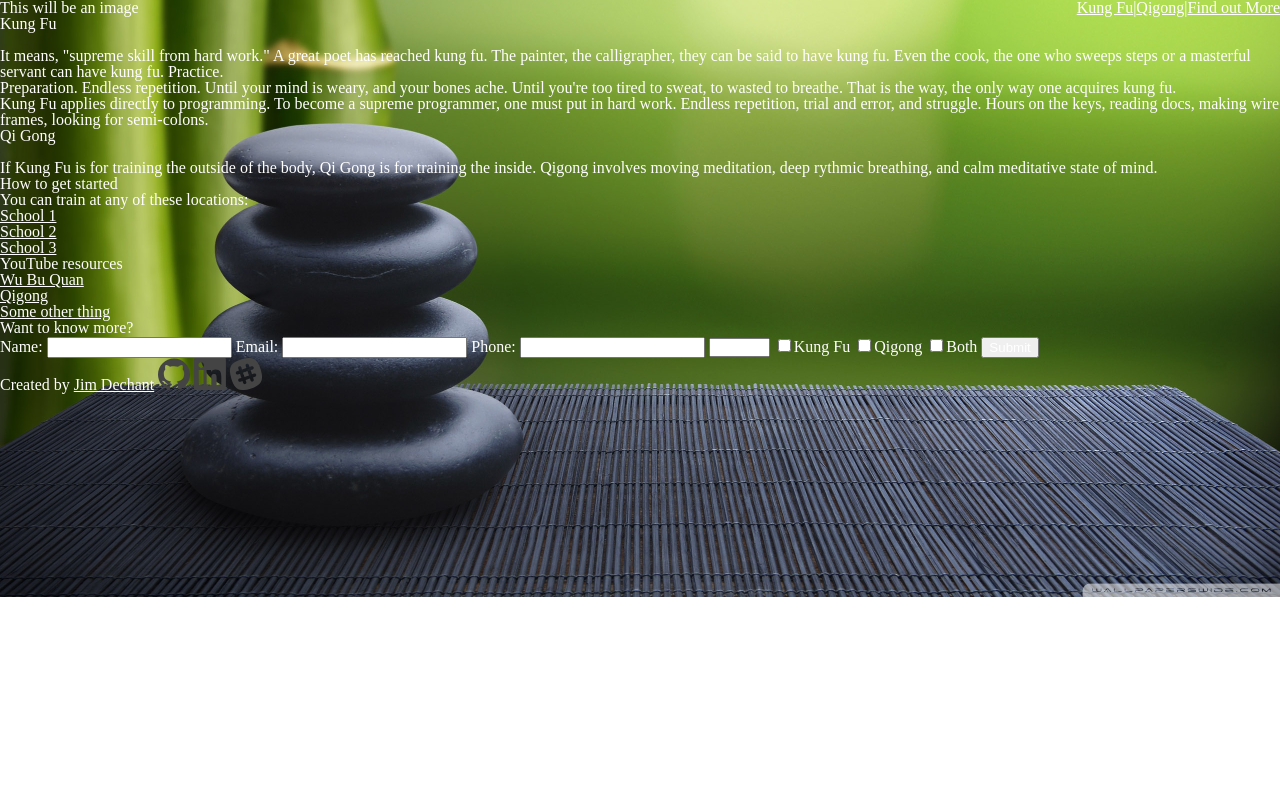
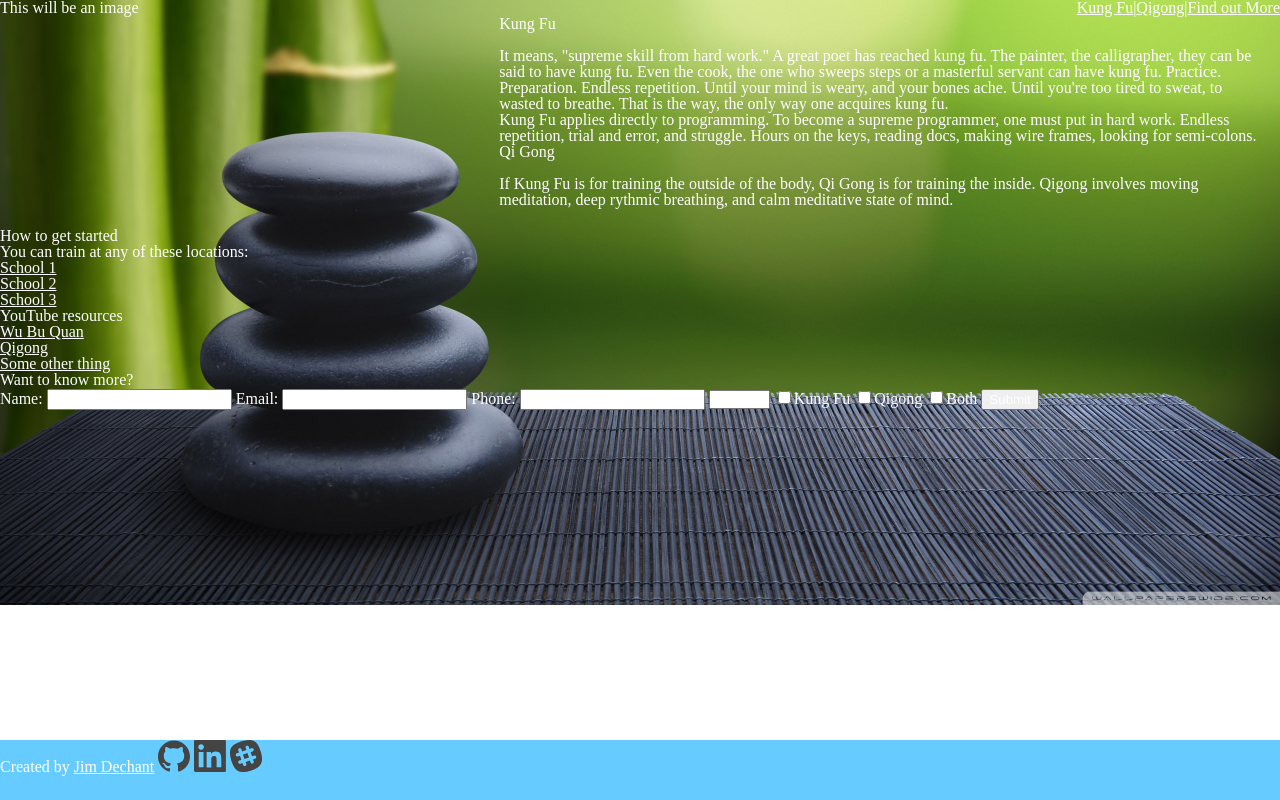
Before and after one commit to Ecksi/show-n-tell, a plain HTML site: page index.html in a window 1280 px wide. Drawn offline with Linux system fonts and the light colour scheme.

Commit message:
re-arrange content to fit background

```diff
--- a/index.html
+++ b/index.html
@@ -25,23 +25,27 @@
       </nav>
     </header>
 
-    <div class="">
-      <main>
+    <div class="main-content">
+      <aside class="spacer">
+
+      </aside>
+
+      <main class="the-biz">
         <h2>Kung Fu</h2>
         <img src="#" alt="">
+        <blockquote cite="http://">
           <p>It means, "supreme skill from hard work." A great poet has reached kung fu. The painter, the calligrapher, they can be said to have kung fu. Even the cook, the one who sweeps steps or a masterful servant can have kung fu. Practice.</p>
           <p>Preparation. Endless repetition. Until your mind is weary, and your bones ache. Until you're too tired to sweat, to wasted to breathe. That is the way, the only way one acquires kung fu.</p>
           <p>Kung Fu applies directly to programming. To become a supreme programmer, one must put in hard work. Endless repetition, trial and error, and struggle. Hours on the keys, reading docs, making wire frames, looking for semi-colons.</p>
-      </main>
+      </blockquote>
 
-      <aside class="">
       <h2>Qi Gong</h2>
       <img src="#" alt="">
       <p>If Kung Fu is for training the outside of the body, Qi Gong is for training the inside. Qigong involves moving meditation, deep rythmic breathing, and calm meditative state of mind.</p>
-      </aside>
+      </main>
     </div>
 
-    <div class="">
+    <div class="just">
       <h3>How to get started</h3>
       <p>You can train at any of these locations:</p>
       <ul>
@@ -78,7 +82,7 @@
       </fieldset>
     </div>
 
-    <footer class="">
+    <footer class="footer">
       <p>Created by <a href="mailto:jimmy.dechant@gmail.com">Jim Dechant</a>
       <a href="https://github.com/Ecksi"><img src="images/social-git.svg"></a>
       <a href="https://www.linkedin.com/in/jim-dechant/"><img src="images/social-linkedin.svg"></a>
--- a/stylesheets/main.css
+++ b/stylesheets/main.css
@@ -8,6 +8,7 @@ body {
   background-repeat: no-repeat;
   background-position: center;
   background-size: cover;
+  height: 100%;
 }
 
 .header {
@@ -20,3 +21,28 @@ body {
   display: flex;
   flex-direction: row;
 }
+
+.footer {
+  position: absolute;
+  bottom: 0;
+  width: 100%;
+  height: 60px;
+  background:#6cf;
+}
+
+.main-content {
+  display: flex;
+  flex-direction: row;
+}
+
+.spacer {
+  width: 39%;
+}
+
+.the-biz {
+  width: 60%;
+}
+
+.just {
+  padding-top: 20px;
+}
```
Lines whose indentation alone changed are shown as unchanged.
